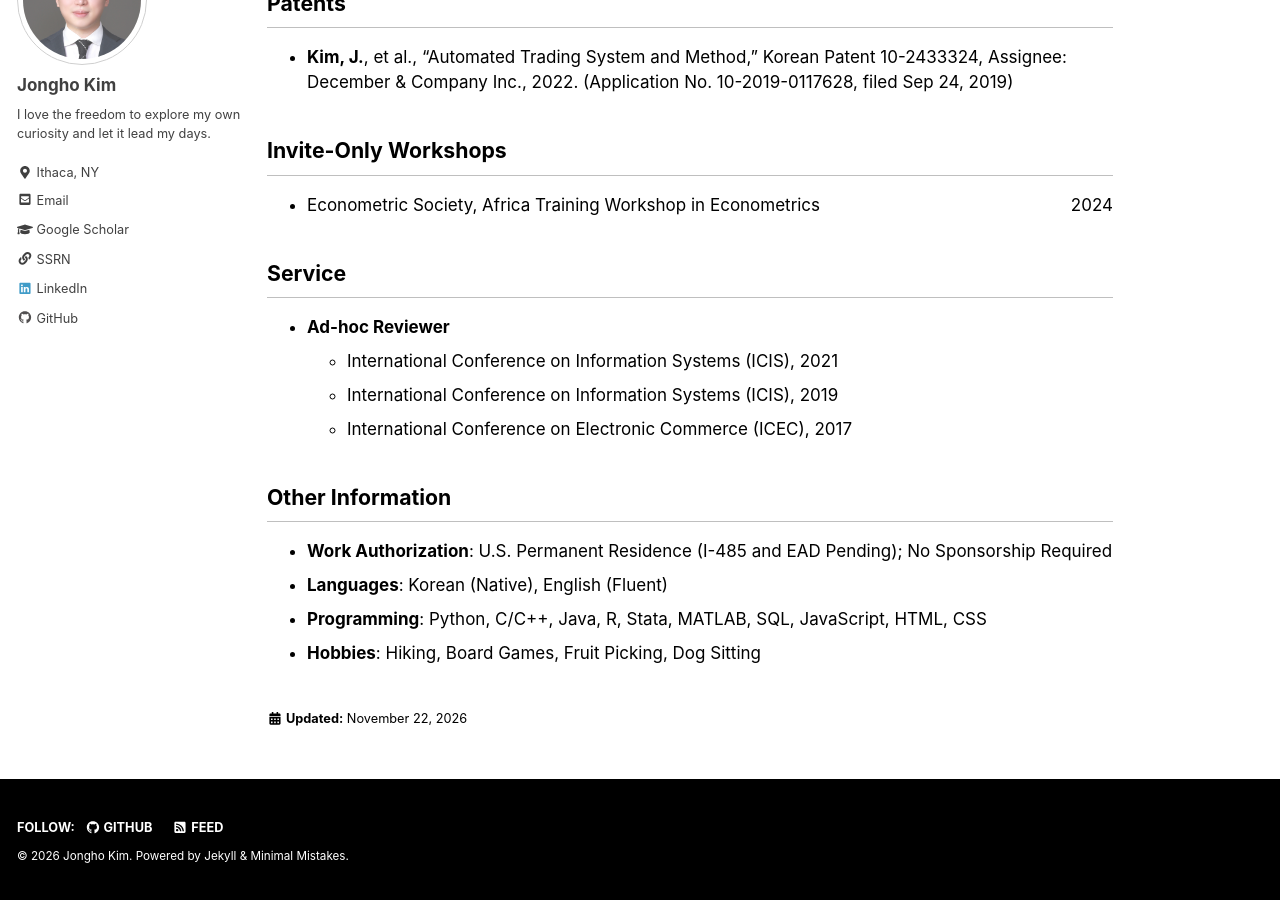
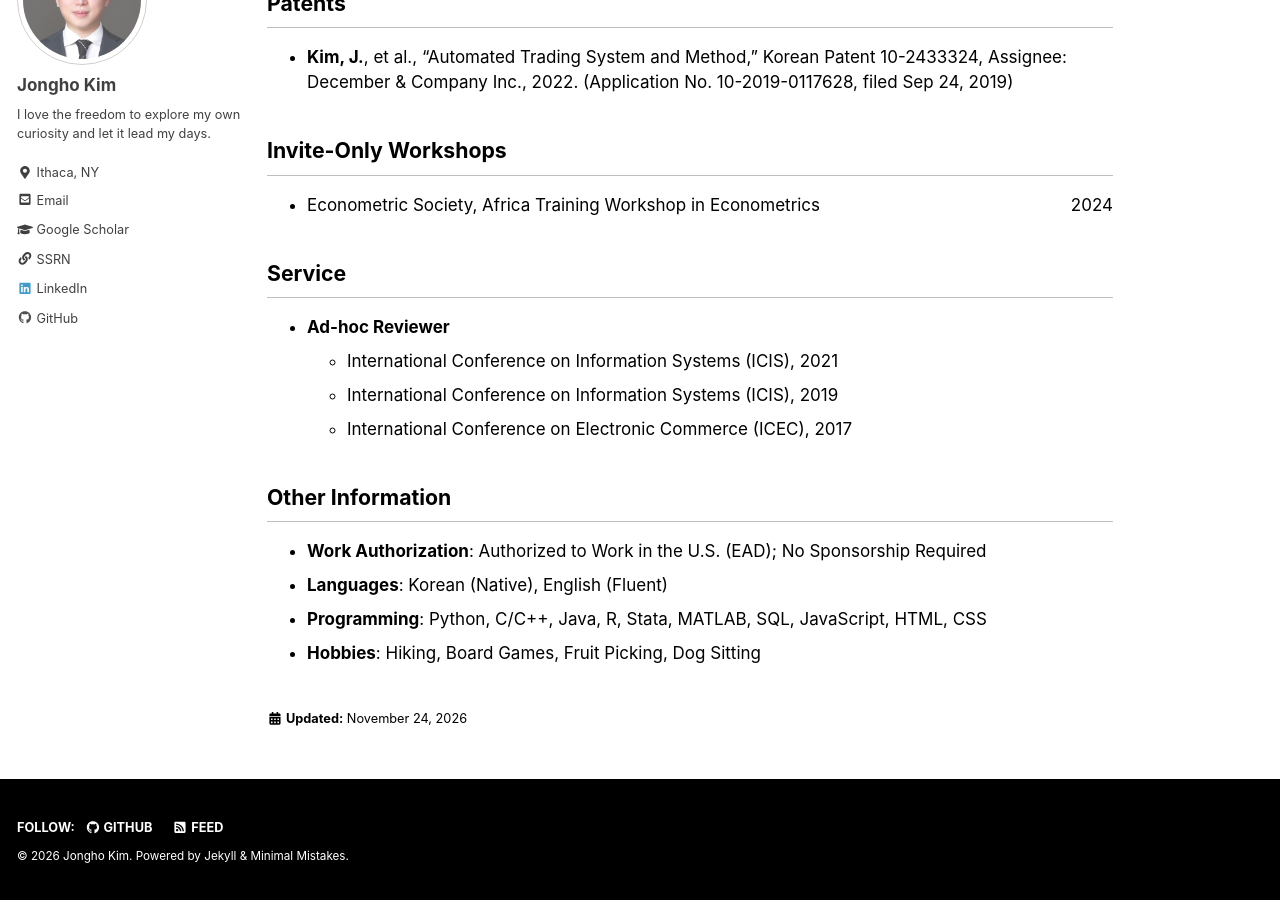
Before and after one commit to jonghkim/jonghkim.github.io, a Jekyll site: the page built from _pages/about.md, in a window 1280 px wide and 900 px high, scrolled down 3046 px. Built offline with Jekyll 4.4.1, drawn with Linux system fonts in a browser that asks for light colours.

Commit message:
Update work authorization wording (about)
Co-Authored-By: Claude Fable 5.2 <noreply@anthropic.com>
Claude-Session: https://claude.ai/code/session_01P44iqm2gUHG6m61AD7meBW

```diff
--- a/_pages/about.md
+++ b/_pages/about.md
@@ -4,7 +4,7 @@ permalink: /about/
 title: "About"
 toc: false
 author_profile: true
-last_modified_at: 2026-11-22
+last_modified_at: 2026-11-24
 ---
 ## Education
 - **Cornell University, SC Johnson Graduate School of Management** <span style="float:right">Aug 2021–Present</span>
@@ -131,7 +131,7 @@ last_modified_at: 2026-11-22
 
 ## Other Information
 
-- **Work Authorization**: U.S. Permanent Residence (I-485 and EAD Pending); No Sponsorship Required
+- **Work Authorization**: Authorized to Work in the U.S. (EAD); No Sponsorship Required
 - **Languages**: Korean (Native), English (Fluent)
 - **Programming**: Python, C/C++, Java, R, Stata, MATLAB, SQL, JavaScript, HTML, CSS
 - **Hobbies**: Hiking, Board Games, Fruit Picking, Dog Sitting
```
